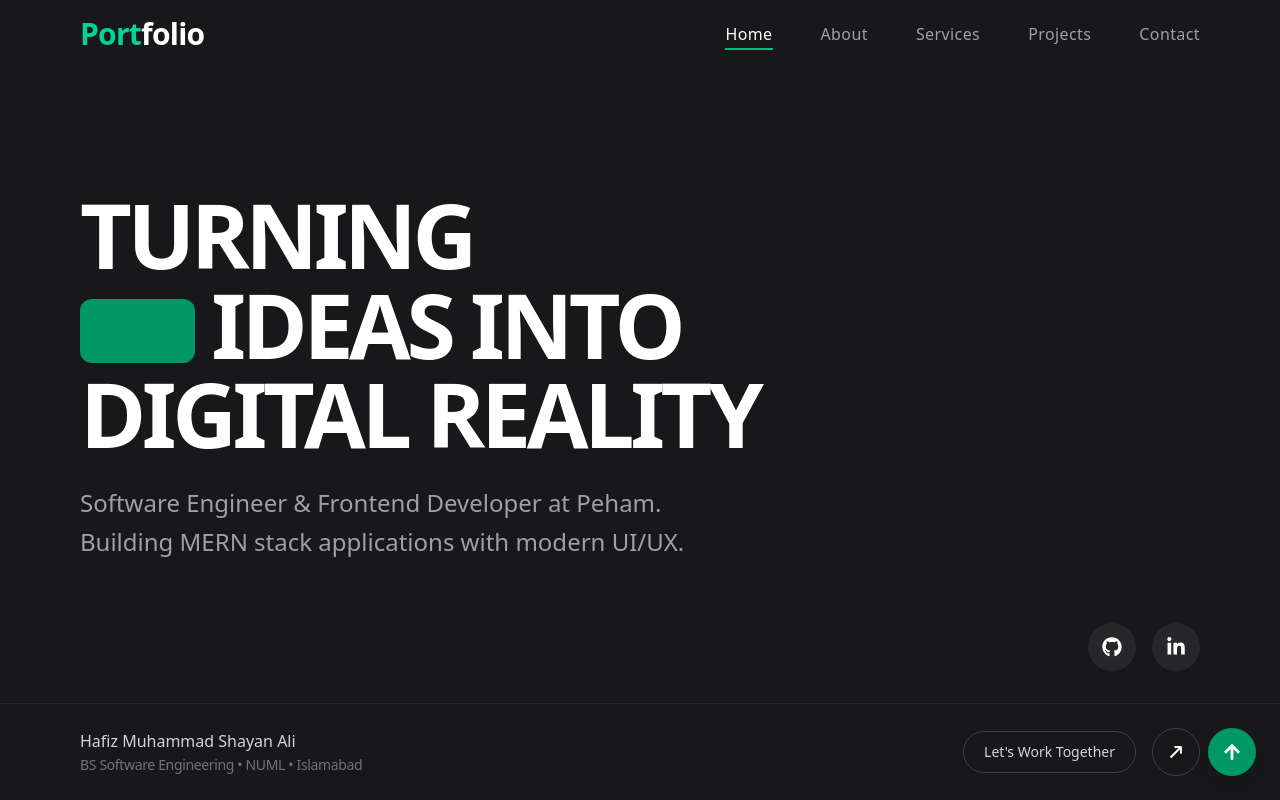
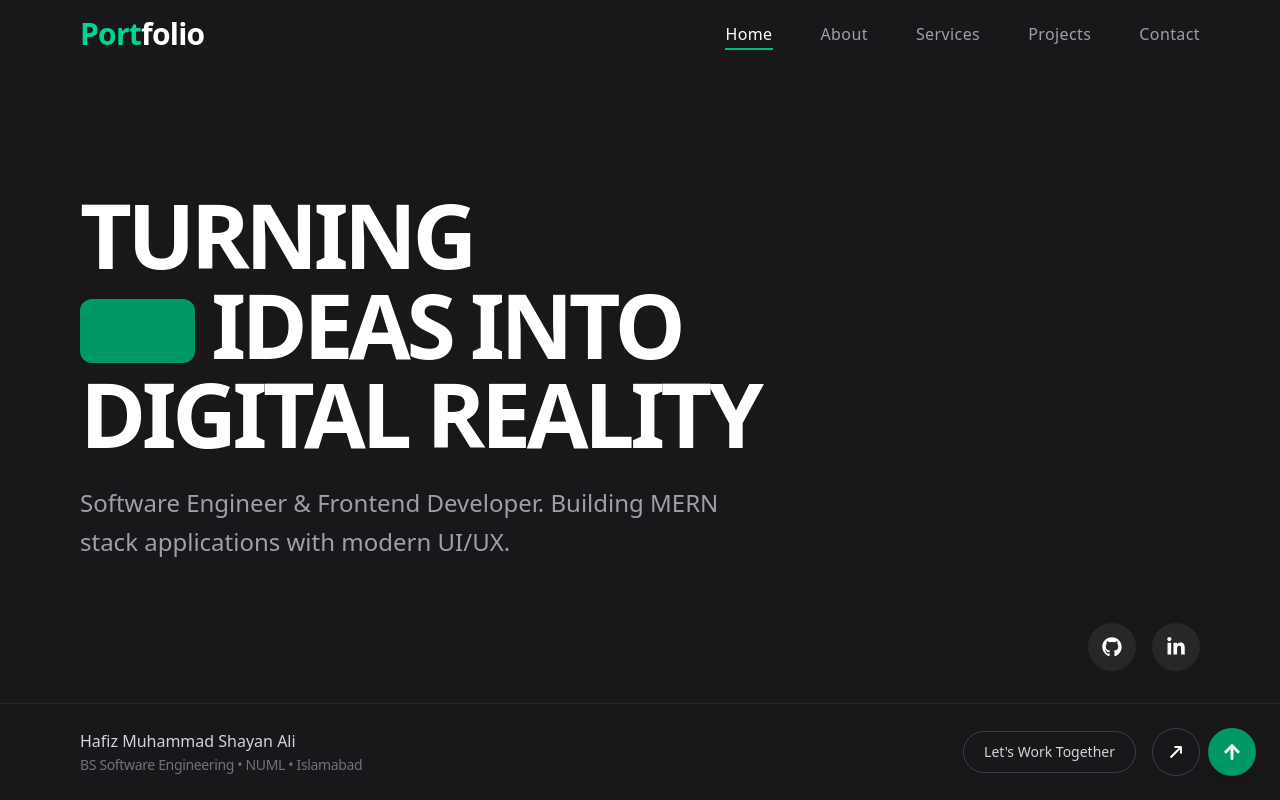
Before and after one commit to jelliciousx/My-portfolio, a React (Vite) app: page / in a window 1280 px wide. Shown: the top 800 px of the page. Built offline with nearby package versions, Linux system fonts and the light colour scheme.

Commit message:
landpage changes

```diff
--- a/src/LandingPage.jsx
+++ b/src/LandingPage.jsx
@@ -35,7 +35,7 @@ function LandingPage() {
           </div>
         ))}
         <p className="mt-4 md:mt-6 text-zinc-400 text-base md:text-xl lg:text-2xl max-w-2xl leading-relaxed">
-          Software Engineer & Frontend Developer at Peham. Building MERN stack
+          Software Engineer & Frontend Developer. Building MERN stack
           applications with modern UI/UX.
         </p>
       </div>
```
